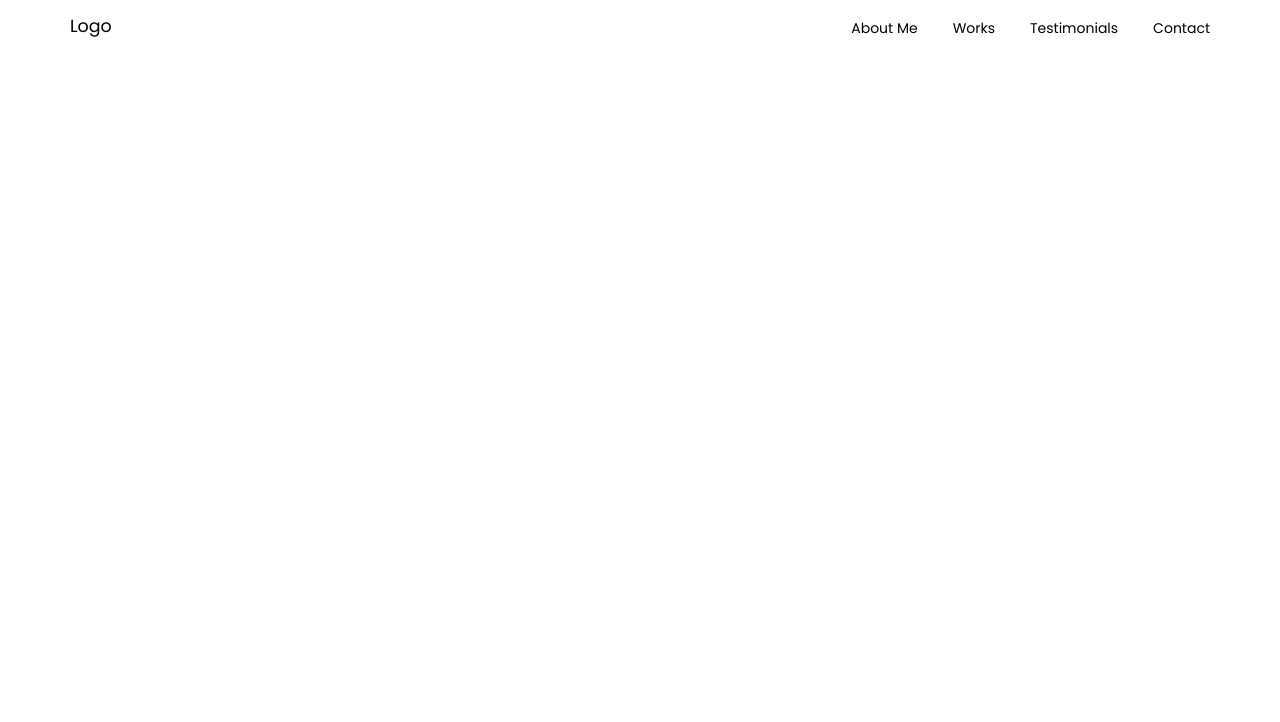
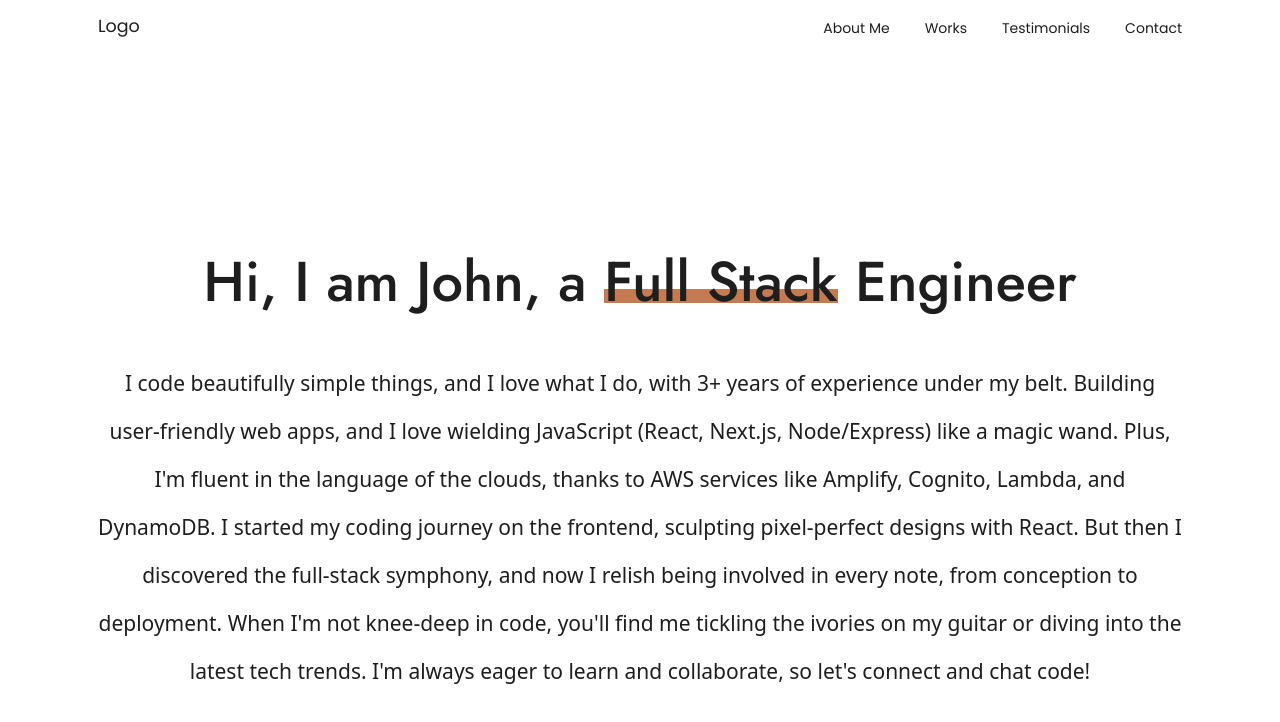
Before and after one commit to Johndiddles/portfolio-v2, a Next.js app: page / in a window 1280 px wide. Shown: the top 722 px of the page. Built offline with nearby package versions, Linux system fonts and the light colour scheme.

Commit message:
add hero section

```diff
--- a/app/globals.css
+++ b/app/globals.css
@@ -10,4 +10,9 @@
 
 html {
   font-size: clamp(14px, calc(1vw + 1px), 16px);
+  color: #1e1e1e;
 }
+
+.hero_header {
+  font-size: clamp(1.5rem, calc(5vw), 4rem);
+}
--- a/app/page.tsx
+++ b/app/page.tsx
@@ -1,5 +1,11 @@
+import Hero from "@/components/Hero/Hero";
+
 const Home = () => {
-  return <div className=""></div>;
+  return (
+    <>
+      <Hero />
+    </>
+  );
 };
 
 export default Home;
--- a/components/Container/Container.tsx
+++ b/components/Container/Container.tsx
@@ -2,7 +2,7 @@ import React, { ReactNode } from "react";
 
 const Container = ({ children }: { children: ReactNode }) => {
   return (
-    <div className="max-w-[1800px] mx-auto px-4 sm:px-8 md:px-12 lg:px-16 xl:px-20">
+    <div className="max-w-[1440px] mx-auto px-6 sm:px-8 md:px-12 lg:px-20 xl:px-28">
       {children}
     </div>
   );
--- a/components/Header/Header.tsx
+++ b/components/Header/Header.tsx
@@ -4,7 +4,7 @@ import Logo from "./Logo";
 import Nav from "./Nav";
 const Header = () => {
   return (
-    <header className="sticky top-0 z-50 w-full">
+    <header className="fixed top-0 z-50 w-full bg-white">
       <Container>
         <div className="flex items-start lg:items-center justify-between py-4 font-poppins">
           <div className="flex items-center justify-between w-full lg:w-fit">
--- a/components/Header/Nav.tsx
+++ b/components/Header/Nav.tsx
@@ -23,7 +23,7 @@ const Nav = () => {
       <ul
         ref={navListRef}
         className={`flex flex-col ${
-          isOpen ? "h-fit mt-5" : "h-0 max-h-0 overflow-hidden"
+          isOpen ? "h-fit mt-8" : "h-0 max-h-0 overflow-hidden"
         } lg:h-fit lg:max-h-fit lg:flex-row items-end gap-5 lg:gap-10 duration-500 ease-in-out`}
       >
         <li>
--- /dev/null
+++ b/components/Hero/Hero.tsx
@@ -0,0 +1,37 @@
+import React from "react";
+import Container from "../Container/Container";
+
+const Hero = () => {
+  return (
+    <section className="">
+      <Container>
+        <div className="pt-32 pb-20 lg:pb-32 lg:pt-[240px] text-center flex flex-col justify-center gap-6 md:gap-10">
+          <h1 className="font-jost hero_header font-medium flex mx-auto gap-2 md:gap-4 lg:gap-5">
+            Hi, I am John, a{" "}
+            <span className="min-w-fit">
+              Full Stack
+              <div className="h-2 md:h-3 lg:h-4 bg-[#C47B54] -mt-4 md:-mt-7 lg:-mt-10"></div>
+            </span>{" "}
+            Engineer
+          </h1>
+          <p className="text-sm sm:text-base md:text-xl lg:text-2xl leading-5 lg:leading-[48px]">
+            I code beautifully simple things, and I love what I do, with 3+
+            years of experience under my belt. Building user-friendly web apps,
+            and I love wielding JavaScript (React, Next.js, Node/Express) like a
+            magic wand. Plus, I&apos;m fluent in the language of the clouds,
+            thanks to AWS services like Amplify, Cognito, Lambda, and DynamoDB.
+            I started my coding journey on the frontend, sculpting pixel-perfect
+            designs with React. But then I discovered the full-stack symphony,
+            and now I relish being involved in every note, from conception to
+            deployment. When I&apos;m not knee-deep in code, you&apos;ll find me
+            tickling the ivories on my guitar or diving into the latest tech
+            trends. I&apos;m always eager to learn and collaborate, so
+            let&apos;s connect and chat code!
+          </p>
+        </div>
+      </Container>
+    </section>
+  );
+};
+
+export default Hero;
```
